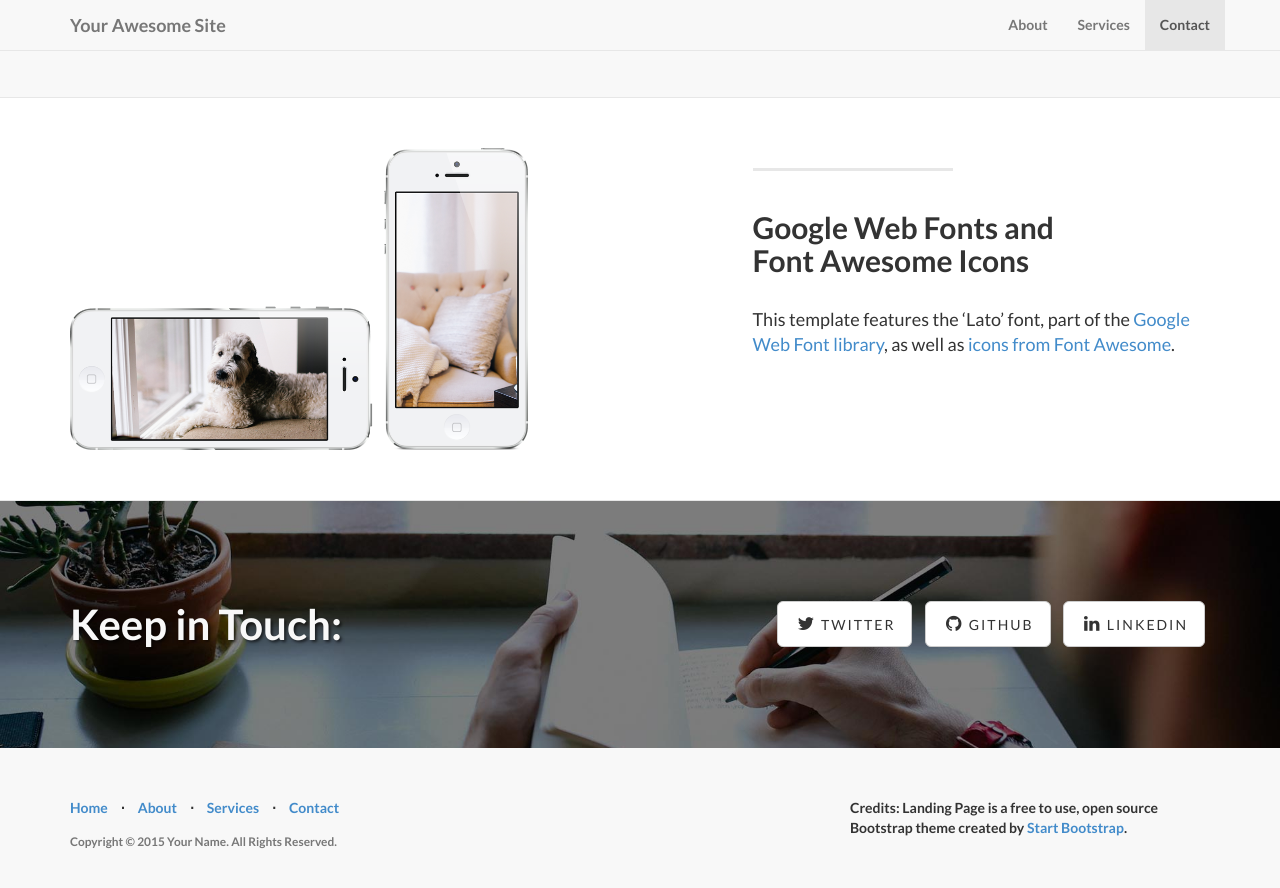
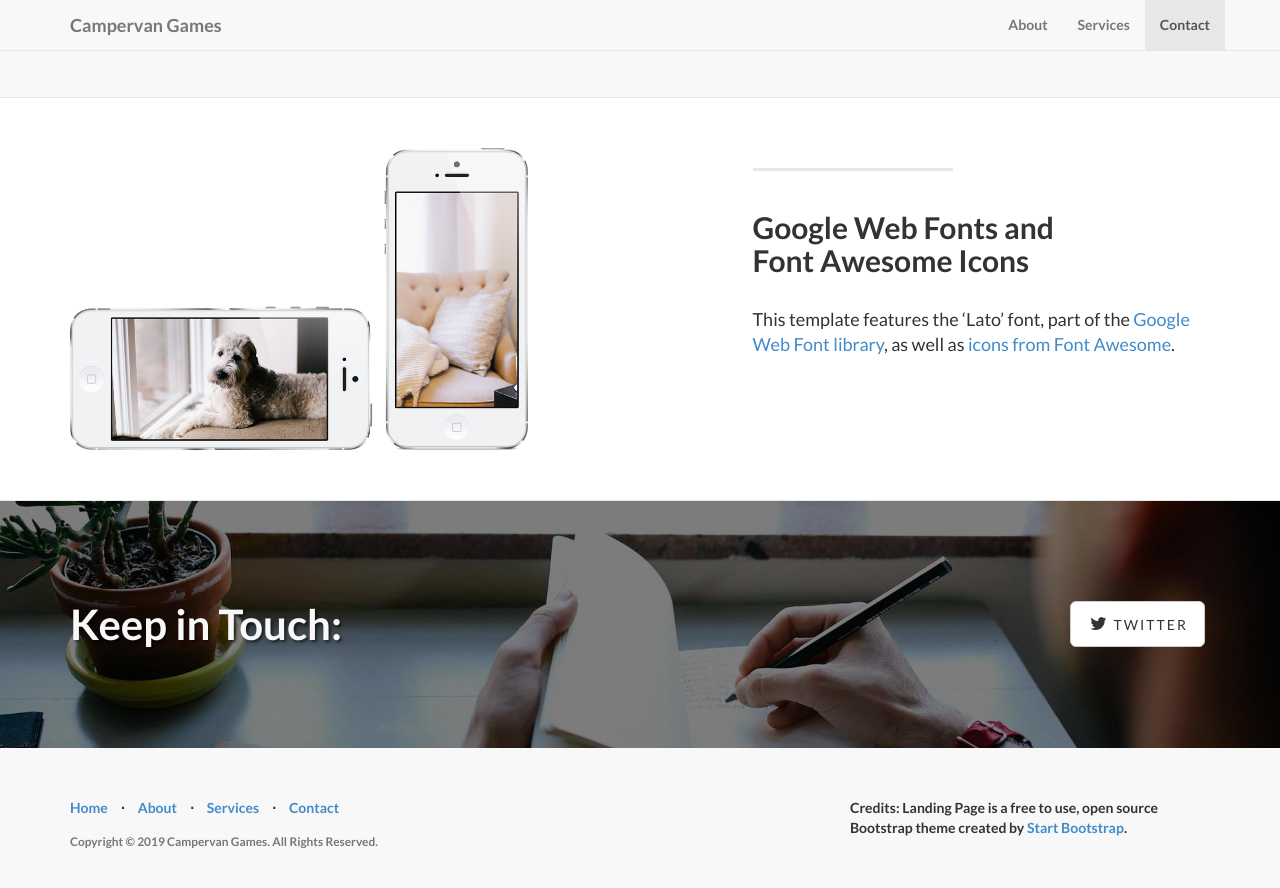
Before and after one commit to aradicaldreamer/campervangames_web, a Jekyll site: the page built from index.html, in a window 1280 px wide and 900 px high, scrolled down 1902 px. Shown: the top 888 px of the window. Built offline with Jekyll 4.4.1, drawn with Linux system fonts in a browser that asks for light colours; nearby versions of some CDN libraries; library files that are not in the unit come from our copies.

Commit message:
Updated config file with Campervan Games details

```diff
--- a/_config.yml
+++ b/_config.yml
@@ -2,15 +2,13 @@
 #      Main Configs       #
 # ----------------------- #
 
-url: http://yoursite.com
-title: Your Awesome Site
-email: your-email@domain.com
-author: Your Name
+url: http://campervan.games
+title: Campervan Games
+email: campervangames@gmail.com
+author: Matthew Deline
 description: > # "Write an awesome description for your new site here.
-  You can edit this line in _config.yml. It will appear in your document
-  head meta (for Google search results) and in your feed.xml site
-  description.
-copyright: 'Copyright &copy; 2015 Your Name. All Rights Reserved.'
+  Campervan Games is a Melbourne based Independent Game Studio focused on creating wholesome, engaging experiences.
+copyright: 'Copyright &copy; 2019 Campervan Games. All Rights Reserved.'
 credits: 'Credits: Landing Page is a free to use, open source Bootstrap theme created by <a href="http://startbootstrap.com/">Start Bootstrap</a>.'
 
 # ----------------------- #
@@ -27,8 +25,4 @@ permalink: pretty
 
 social:
   - title: twitter
-    url: https://twitter.com/SBootstrap
-  - title: github
-    url: https://github.com/IronSummitMedia/startbootstrap
-  - title: linkedin
-    url:
+    url: https://twitter.com/CampervanGames
```
Also changed, not shown: 4 other files.
